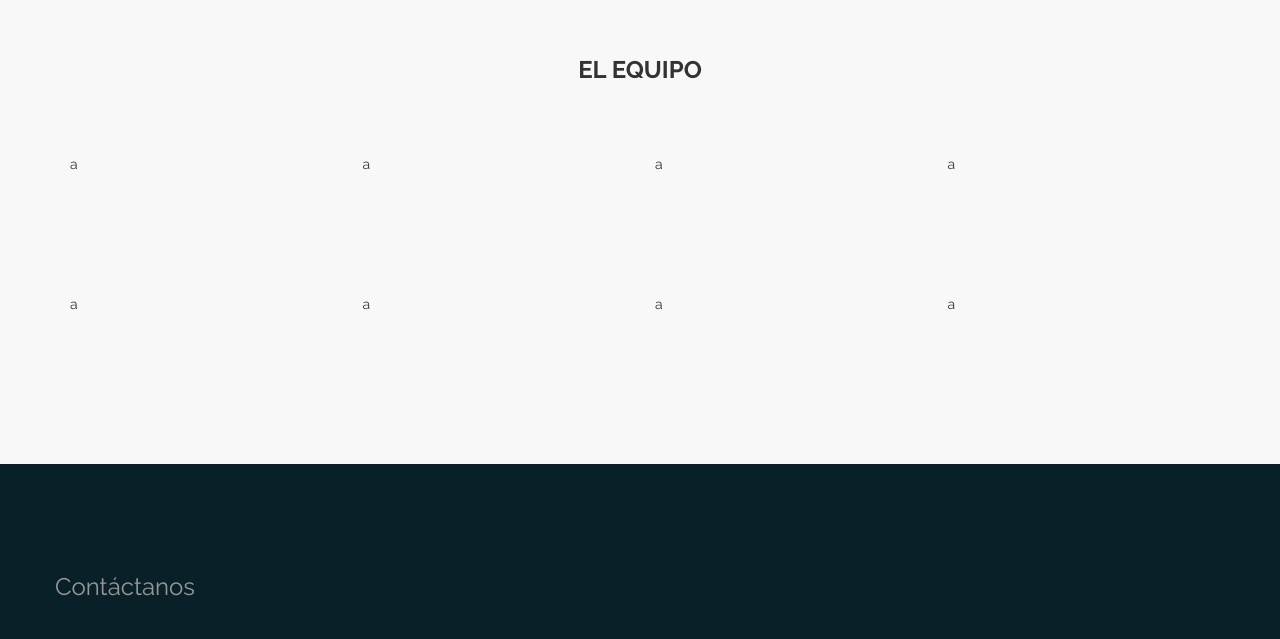
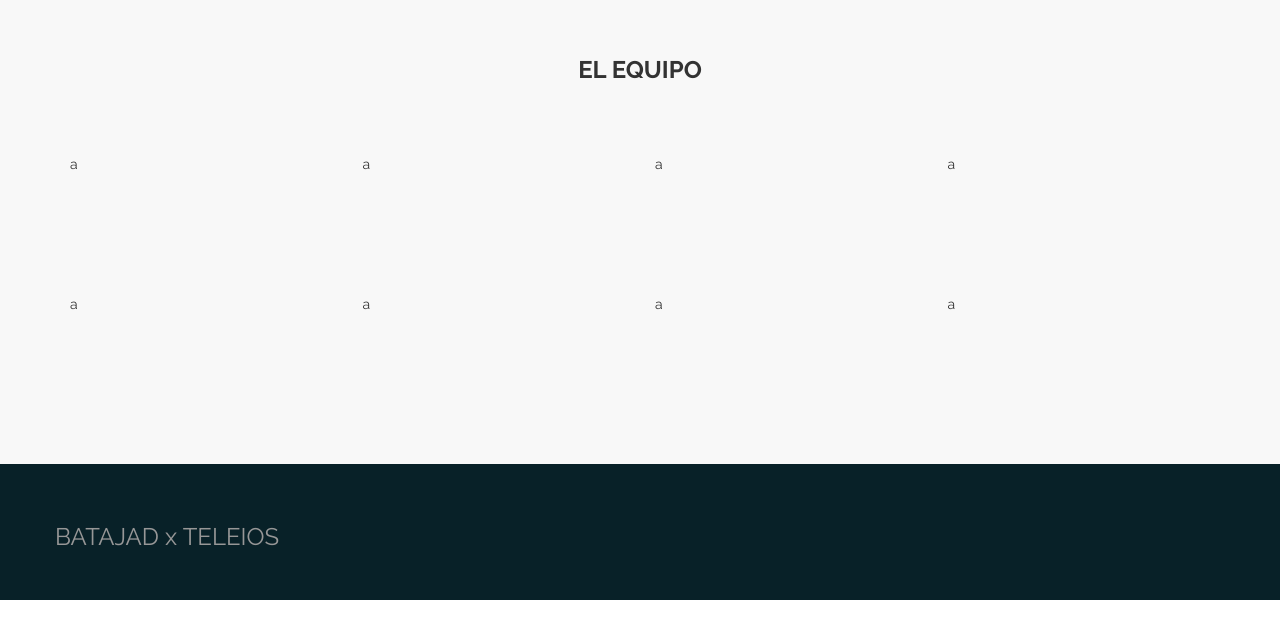
Before and after one commit to teleiosjad/web, a plain HTML site: page index.html in a window 1280 px wide. Shown: the part 1737-2376 px from the top of the page. After the commit the page ends 2337 px from the top, so only its background shows below. Drawn offline with nearby package versions, Linux system fonts and the light colour scheme; some packages are replaced by stand-ins of ours; files whose address does not match are found by name.

Commit message:
Update index.html

```diff
--- a/index.html
+++ b/index.html
@@ -194,10 +194,10 @@
 
     <section class="footer">
 				<div class="container">
-					<div class="row row-margin">
-						<footer style="text-center">
+					<div class="row row-margin" style="margin-top: 40px !important; margin-bottom: 40px !important;">
+						<footer style="text-center" style="color: white !important">
 
-						<h3>Contáctanos</h3>
+						<h3>BATAJAD x TELEIOS</h3>
 
 
 						</footer>
```
